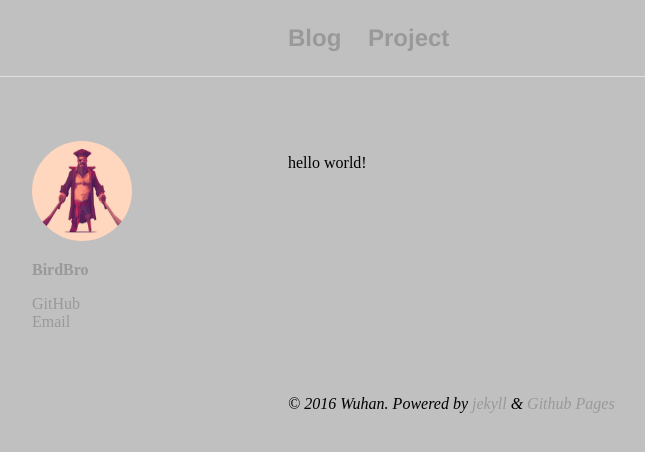
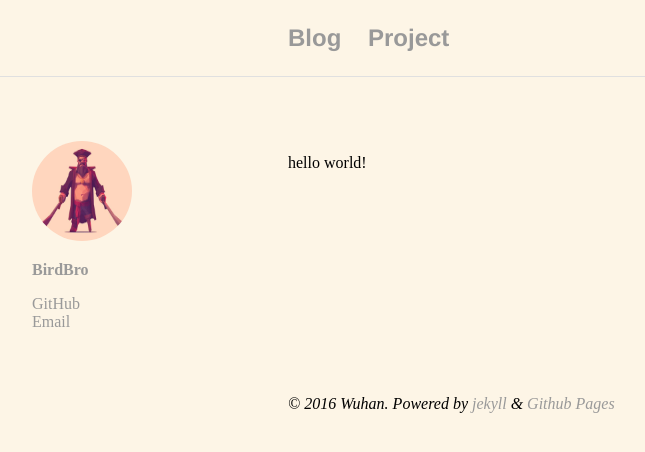
Before and after one commit to netassa/netassa.github.io, a Jekyll site: the page built from blog/index.html, in a window 1280 px wide. Shown: the top 452 px of the page, without its empty margins (32-677 px from the left). Built offline with Jekyll 4.4.1, drawn with Linux system fonts in a browser that asks for light colours.

Commit message:
Update home.css

```diff
--- a/css/home.css
+++ b/css/home.css
@@ -22,7 +22,7 @@ a:hover {
     text-decoration: underline;
 }
 body {
-	background-color: #C0C0C0;
+	background-color: #FDF5E6;
 	margin: 10px auto;
 	width: 100%;
 }
```
